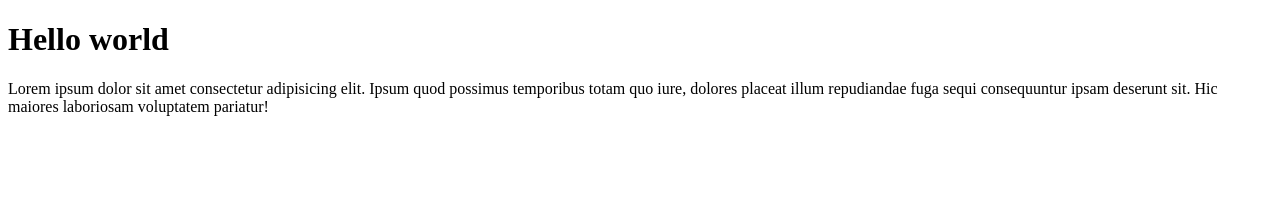
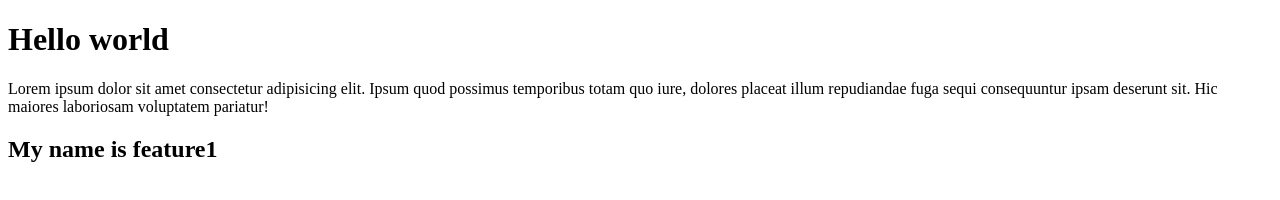
Before and after one commit to docjunaid001/demo1, a plain HTML site: page index.html in a window 1280 px wide. Drawn offline with Linux system fonts and the light colour scheme.

Commit message:
index.html is upadated by feature1 branch

```diff
--- a/index.html
+++ b/index.html
@@ -8,5 +8,8 @@
 <body>
     <h1>Hello world</h1>
     <p>Lorem ipsum dolor sit amet consectetur adipisicing elit. Ipsum quod possimus temporibus totam quo iure, dolores placeat illum repudiandae fuga sequi consequuntur ipsam deserunt sit. Hic maiores laboriosam voluptatem pariatur!</p>
+
+    <h2>My name is feature1 </h2>
+
 </body>
 </html>
```
